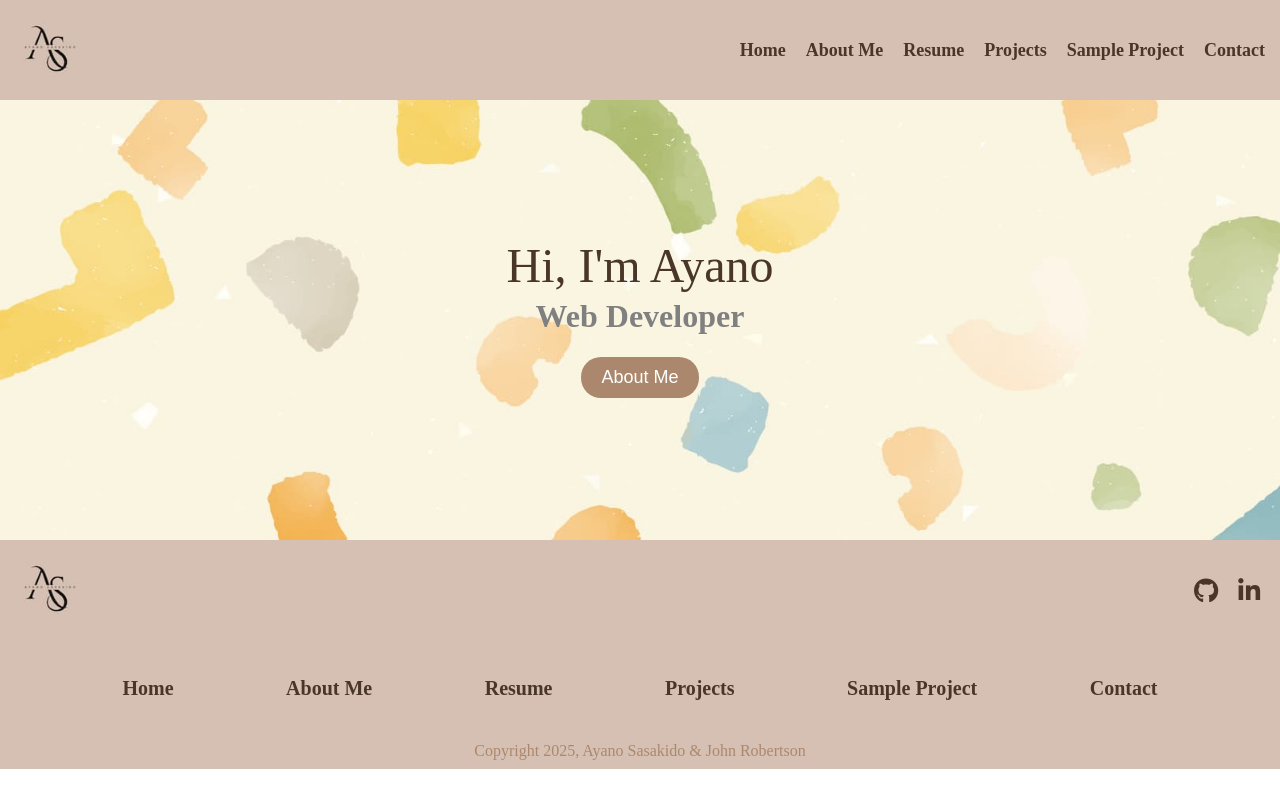
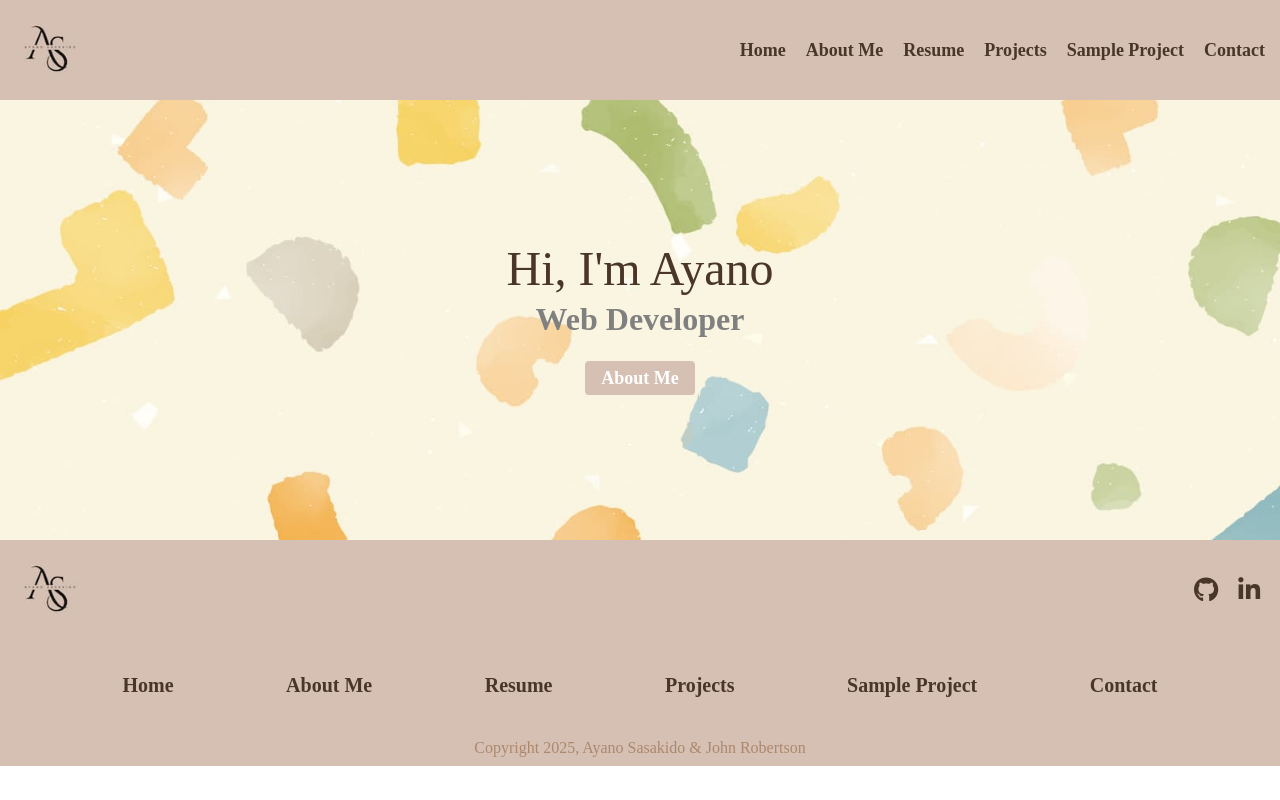
Before and after one commit to Ayano20136819/WenTech-Portfolio, a website: page index.html in a window 1280 px wide. Drawn offline with nearby package versions, Linux system fonts and the light colour scheme.

Commit message:
feat: set up TAILWIND

```diff
--- a/index.html
+++ b/index.html
@@ -6,6 +6,7 @@
     <link rel="stylesheet" href="assets/css/meyer-reset.css" />
     <link rel="stylesheet" href="assets/css/style.css" />
     <link rel="stylesheet" href="assets/css/home.css" />
+    <link rel="stylesheet" href="src/output.css" />
     <script
       src="https://kit.fontawesome.com/da1cc78f01.js"
       crossorigin="anonymous"
--- /dev/null
+++ b/src/input.css
@@ -0,0 +1,25 @@
+@import "tailwindcss";
+
+@theme {
+  --color-primary: #1d4ed8;
+  --color-secondary: #9333ea;
+  --color-lightbrown: #d6c0b3;
+  --color-brown: #ab886d;
+  --color-gray: #e4e0e1;
+  --color-darkbrown: #493628;
+
+  --animate-slow-spin: slow-spin 3s linear infinite;
+
+  @keyframes slow-spin {
+    0% {
+      transform: rotate(0deg);
+    }
+    100% {
+      transform: rotate(360deg);
+    }
+  }
+}
+
+button {
+  @apply mt-4 transform rounded bg-lightbrown px-4 py-2 font-bold text-white transition duration-500 ease-in-out hover:-translate-y-1 hover:scale-110;
+}
--- /dev/null
+++ b/tailwind.config.js
@@ -0,0 +1,13 @@
+/** @type {import('tailwindcss').Config} */
+module.exports = {
+  content: ["./*html"],
+  theme: {
+    extend: {
+      colors: {
+        primary: "#1D4ED8", // Tailwind's 'blue-700'
+        secondary: "#9333EA", // Tailwind's 'purple-600'
+      },
+    },
+  },
+  plugins: [],
+};
```
Also changed, not shown: Project-ReadMe.md (+2 -0 lines), about.html (+1 -0 lines), package.json (added, +26 -0 lines), src/output.css (added), 1 other file.
